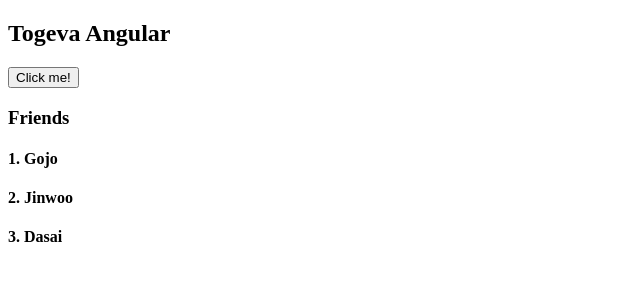
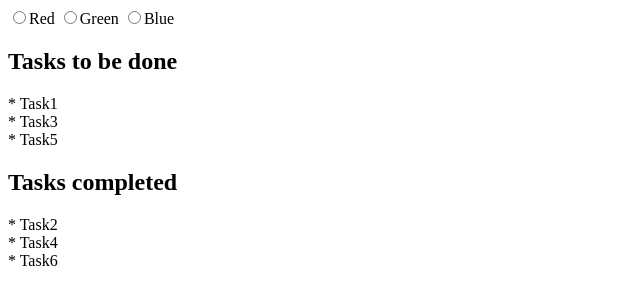
Before and after one commit to tashamaxwellnt/togeva-mentorship, an Angular app: page / in a window 1280 px wide. Shown: the top 304 px of the page, without its empty margins (0-640 px from the left). Built offline with nearby package versions, Linux system fonts and the light colour scheme.

Commit message:
create moml directive

```diff
--- a/src/app/app.component.html
+++ b/src/app/app.component.html
@@ -1 +1 @@
-<app-home></app-home>
+<app-directives></app-directives>
--- a/src/app/app.component.ts
+++ b/src/app/app.component.ts
@@ -1,11 +1,12 @@
 import { Component } from '@angular/core';
 import { RouterOutlet } from '@angular/router';
 import { HomeComponent } from "./home/home.component";
+import { DirectivesComponent } from "./directives/directives.component";
 
 @Component({
   selector: 'app-root',
   standalone: true,
-  imports: [RouterOutlet, HomeComponent],
+  imports: [RouterOutlet, HomeComponent, DirectivesComponent],
   templateUrl: './app.component.html',
   styleUrl: './app.component.css'
 })
--- /dev/null
+++ b/src/app/directives/directives.component.html
@@ -0,0 +1,17 @@
+<div>
+    <input type="radio" name="color" (click)="color='red'">Red
+    <input type="radio" name="color" (click)="color='green'">Green
+    <input type="radio" name="color" (click)="color='blue'">Blue
+</div>
+<h2 [appMoml]="color">Tasks to be done</h2>
+<div *ngFor="let task of tasks" >
+    <div *ngIf="task.status === 'todo'">
+        <span>* {{task.title}}</span>
+    </div>
+</div>
+<h2 [appMoml]="color">Tasks completed</h2>
+<div *ngFor="let task of tasks" >
+    <div *ngIf="task.status === 'complete'">
+        <span>* {{task.title}}</span>
+    </div>
+</div>
--- /dev/null
+++ b/src/app/directives/directives.component.ts
@@ -0,0 +1,55 @@
+import { NgFor, NgIf } from '@angular/common';
+import { Component, OnInit } from '@angular/core';
+import { MomlDirective } from '../moml.directive';
+
+@Component({
+  selector: 'app-directives',
+  standalone: true,
+  imports: [NgFor, NgIf, MomlDirective],
+  templateUrl: './directives.component.html',
+  styles: ``
+})
+export class DirectivesComponent implements OnInit {
+  color = '';
+  tasks: Task[] = [
+    {
+      title: 'Task1',
+      status: 'todo'
+    },
+    {
+      title: 'Task2',
+      status: 'complete'
+    },
+    {
+      title: 'Task3',
+      status: 'todo'
+    },
+    {
+      title: 'Task4',
+      status: 'complete'
+    },
+    {
+      title: 'Task5',
+      status: 'todo'
+    },
+    {
+      title: 'Task6',
+      status: 'complete'
+    }
+  ];
+
+  styles: Record<string, string> = {};
+
+  ngOnInit(){
+    this.styles = {
+      status: 'todo',
+    }
+  }
+
+
+}
+
+interface Task {
+  title: string
+  status: string
+}
--- a/src/app/home/home.component.ts
+++ b/src/app/home/home.component.ts
@@ -1,29 +1,68 @@
-import { Component, } from '@angular/core';
-import { NgFor, NgIf } from '@angular/common';
+import { Component, OnInit, } from '@angular/core';
+import { NgClass, NgFor, NgIf, NgStyle } from '@angular/common';
+import { FormsModule } from '@angular/forms';
 
 @Component({
   selector: 'app-home',
   standalone: true,
-  imports: [NgFor, NgIf],
+  imports: [NgFor, NgIf, NgClass, NgStyle, FormsModule],
   template: `
-    <h2>{{title}}</h2>
+    <h2 [ngClass]="mood">{{title}}</h2>
 
-    <input [value]="buttonValue" type="submit" (click)="toggleMood()">
+    <input [ngClass]="isSpecial ? 'special' : ''"  [value]="buttonValue" type="submit" (click)="toggleMood()" (click)="setStyles()">
     <div *ngIf="isHappy">
       <p>Hello, i am happy</p>
     </div>
+
+    <h2 [ngStyle]="styles">This is a h2 heading</h2>
 
     <h3>Friends</h3>
     <div *ngFor="let friend of friends; let i = index">
       <h4>{{i+ 1 + '. ' + friend}}</h4>
     </div>
+
+    <input type="text" [(ngModel)]="name" ><br>
+    {{name}}
+
   `,
-  styles: ``
+  styles: `
+    .happy {
+      color: green;
+    }
+    .angry {
+      color: red;
+    }
+    .moody {
+      font-style: italic;
+    }
+  `
 })
-export class HomeComponent {
+export class HomeComponent implements OnInit {
   title = 'Togeva Angular';
+  isHappy = false;
+  isSpecial = true;
+  mood: Record<string, boolean> = {};
+  styles: Record<string, string> = {};
+  name: string = "";
 
-  isHappy = false;
+  setStyles(){
+    this.styles = {
+      'color': this.isHappy ? 'purple' : 'pink',
+      'font-size': '40px'
+    }
+  }
+
+  ngOnInit(): void {
+    this.setStyles();
+  }
+
+  setMood(){
+    this.mood = {
+      happy: this.isHappy,
+      angry: !this.isHappy,
+      moody: true
+    }
+  }
 
   toggleMood(){
     this.isHappy = !this.isHappy;
--- /dev/null
+++ b/src/app/moml.directive.ts
@@ -0,0 +1,25 @@
+import { Directive, ElementRef, HostListener, Input } from '@angular/core';
+
+@Directive({
+  selector: '[appMoml]',
+  standalone: true
+})
+export class MomlDirective {
+
+  @Input() appMoml = '';
+
+  @HostListener('mouseenter') onMouse(){
+    this.setBg(this.appMoml);
+  }
+
+  @HostListener('mouseleave') onMouseOut(){
+    this.setBg('');
+  }
+
+  constructor(private er: ElementRef) { }
+
+  setBg(color: string){
+    this.er.nativeElement.style.backgroundColor = color;
+  }
+
+}
```
Also changed, not shown: src/app/enlarge.directive.ts (added, +12 -0 lines), src/app/italic.directive.ts (added, +27 -0 lines), 1 other file (tests, documents, lock files or other folders).
